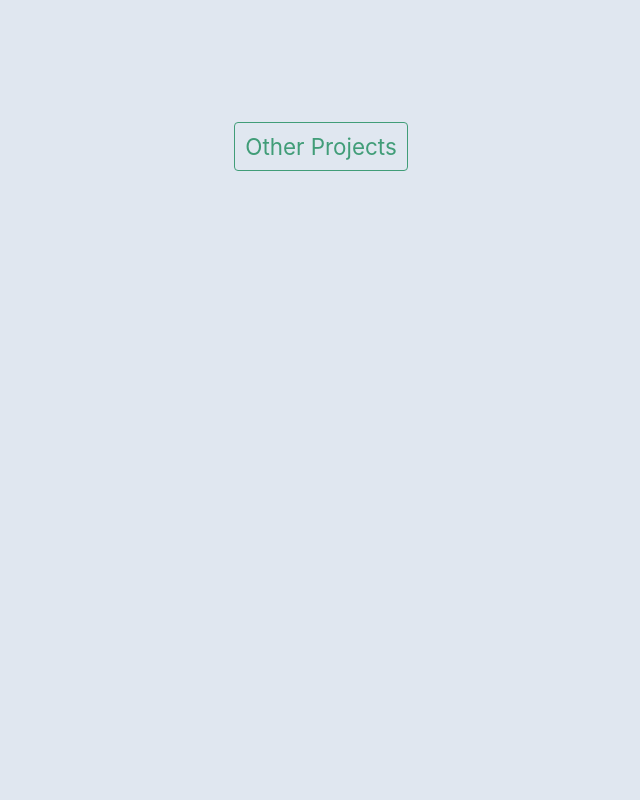
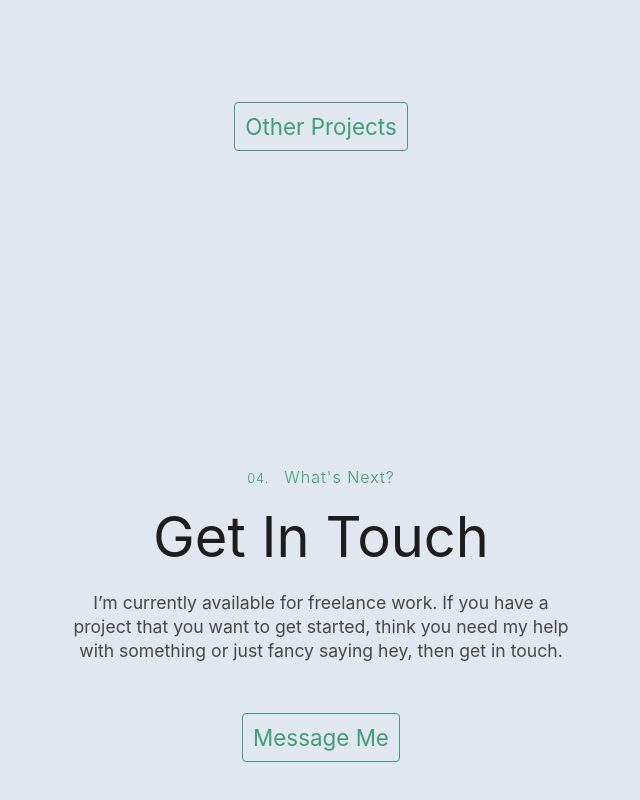
Before and after one commit to ziyak97/my-website, a React (Create React App) app: page / in a window 1280 px wide. Shown: the part 4082-4882 px from the top of the page, without its empty margins (319-959 px from the left). Before the commit the page ends 4403 px from the top, so only its background shows below. Built offline with nearby package versions, Linux system fonts and the light colour scheme.

Commit message:
Added contact section.

```diff
--- a/src/App.js
+++ b/src/App.js
@@ -6,6 +6,7 @@ import Header from './components/header/header.component'
 import AboutMe from './components/about-me/about-me.component'
 import Experirnce from './components/experience/experience.component'
 import Work from './components/work/work.component'
+import Contact from './components/contact/contact.component'
 
 import './App.css'
 
@@ -19,6 +20,7 @@ const App = () => {
         <AboutMe />
         <Experirnce />
         <Work />
+        <Contact />
     </div>
   )
 }
--- /dev/null
+++ b/src/components/contact/contact.component.jsx
@@ -0,0 +1,27 @@
+import React from 'react'
+
+import ScrollAnimation from 'react-animate-on-scroll'
+
+import styles from './contact.module.css'
+
+const Contact = () => {
+    return (
+        <section id='contact' className={styles.contact}>
+
+            <ScrollAnimation animateIn="fadeIn" duration={1.5}>
+
+                <h3 className={styles.title}>What's Next?</h3>
+
+                <p className={styles.main__text}>Get In Touch</p>
+
+                <p className={styles.secondary__text}>I’m currently available for freelance work. If you have a project that you want to get started, think you need my help with something or just fancy saying hey, then get in touch.</p>
+
+                <a href='#a' className={styles.button}>Message Me</a>
+
+            </ScrollAnimation>
+
+        </section>
+    )
+}
+
+export default Contact
--- /dev/null
+++ b/src/components/contact/contact.module.css
@@ -0,0 +1,50 @@
+.contact {
+    width: 40%;
+    margin: 0 auto;
+    text-align: center;
+    padding: 150px 0;
+}
+
+.title {
+    color: var(--color-primary);
+    font-size: 1rem;
+    font-weight: 300;
+    letter-spacing: 1px;
+}
+
+.title::before {
+    content: "04.";
+    font-size: .8rem;
+    color: var(--color-primary);
+    margin-right: 15px;
+}
+
+.main__text {
+    color: var(--color-text-primary);
+    font-size: 3.5rem;
+    margin: 10px 0;
+}
+
+.secondary__text {
+    color: var(--color-text-secondary);
+    line-height: 24px;
+    font-size: 1.1rem;
+    margin-top: 20px;
+}
+
+.button {
+    display: table;
+    text-align: center;
+    margin: 50px auto 0;
+    text-decoration: none;
+    font-size: 1.4rem;
+    color: var(--color-primary);
+    padding: 10px;
+    border: 1px solid var(--color-primary);
+    border-radius: 4px;
+    transition: all .4s;
+}
+
+.button:hover {
+    background-color: var(--color-secondary);
+}
--- a/src/components/navbar/navbar.component.jsx
+++ b/src/components/navbar/navbar.component.jsx
@@ -24,7 +24,7 @@ const Navbar = () => {
                 <a href='#about' className={styles.item}><span className={styles.item__number}>01.</span> About</a>
                 <a href='#experience' className={styles.item}><span className={styles.item__number}>02.</span> Experience</a>
                 <a href='#work' className={styles.item}><span className={styles.item__number}>03.</span> Work</a>
-                <a href='#about' className={styles.item}><span className={styles.item__number}>04.</span> Contact</a>
+                <a href='#contact' className={styles.item}><span className={styles.item__number}>04.</span> Contact</a>
             </div>
             <div className={styles.resume}>Resume</div>
         </nav>
--- a/src/components/work/work.module.css
+++ b/src/components/work/work.module.css
@@ -115,7 +115,7 @@
 .button {
     display: table;
     text-align: center;
-    margin: -40px auto 0;
+    margin: -60px auto 0;
     text-decoration: none;
     font-size: 1.4rem;
     color: var(--color-primary);
```
